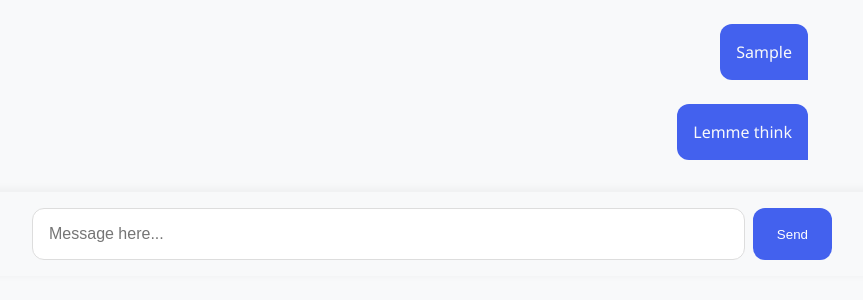
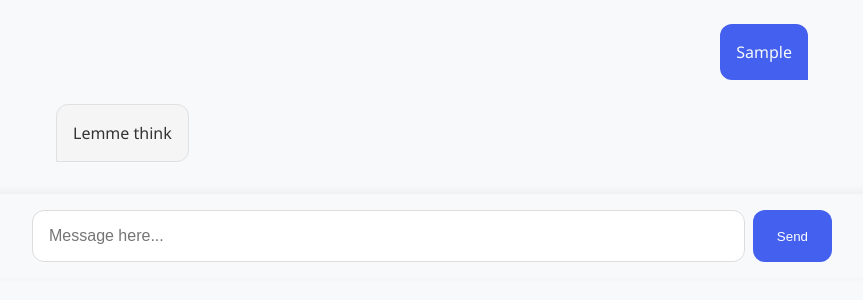
Before and after one commit to alexanderhu77/IDEA_Hacks_2025, a React (Vite) app: page / in a window 1280 px wide. Both pictures are taken after typing "Sample" into the empty fields and a click on the button "Send". Shown: the top 300 px of the page, without its empty margins (208-1071 px from the left). Built offline with nearby package versions, Linux system fonts and the light colour scheme; no server answers.

Commit message:
Update ChatMessage.jsx for css theme

```diff
--- a/src/components/ChatMessage.jsx
+++ b/src/components/ChatMessage.jsx
@@ -1,6 +1,6 @@
 const ChatMessage = ({ chat }) => {
     return (
-        <div className = {`message ${ChatMessage.role === "model" ? 'bot' : 'user'}-message`}>
+        <div className = {`message ${chat.role === "model" ? 'bot' : 'user'}-message`}>
             {chat.role === "model"}
             <p className="message-text">{chat.text} </p>
         </div>
```
